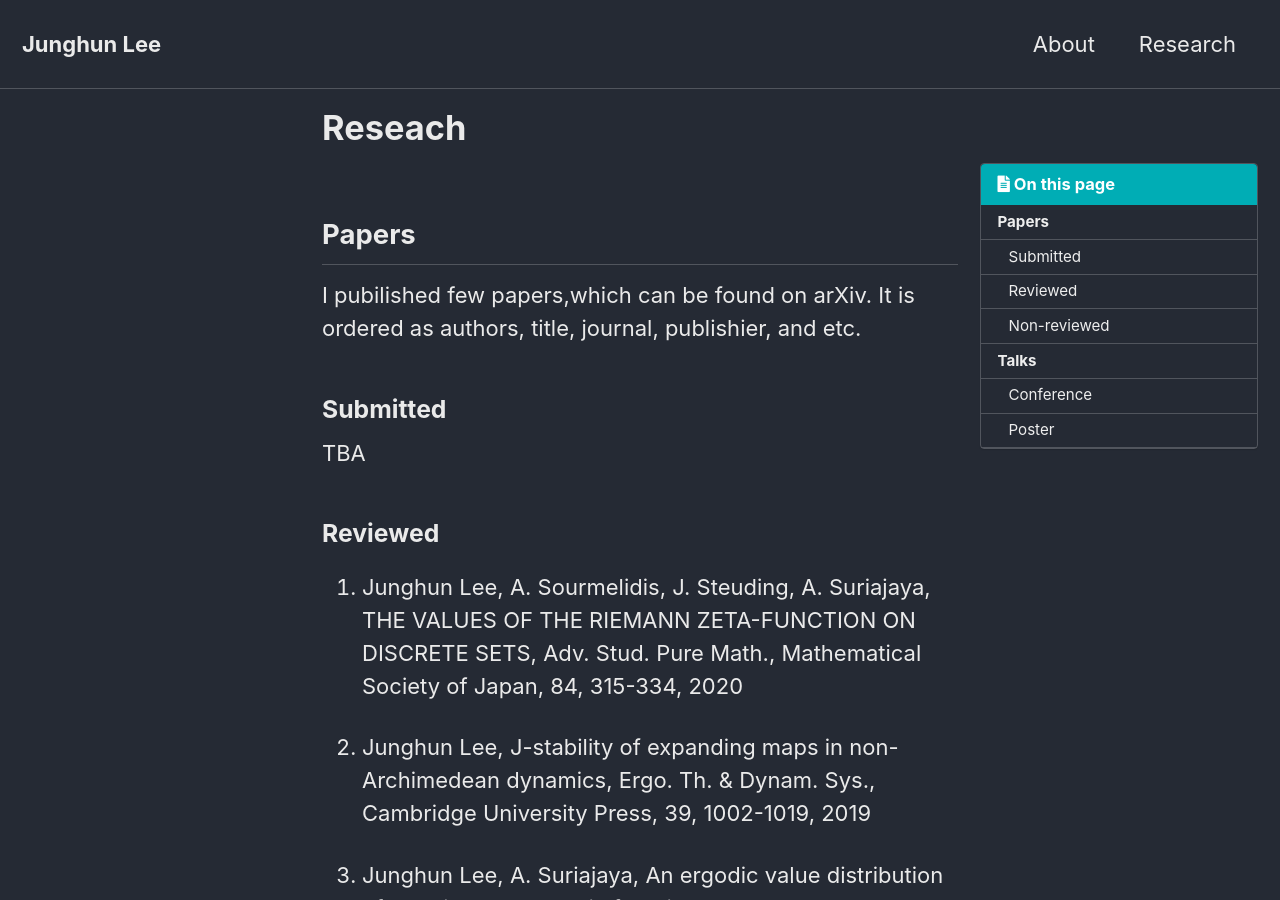
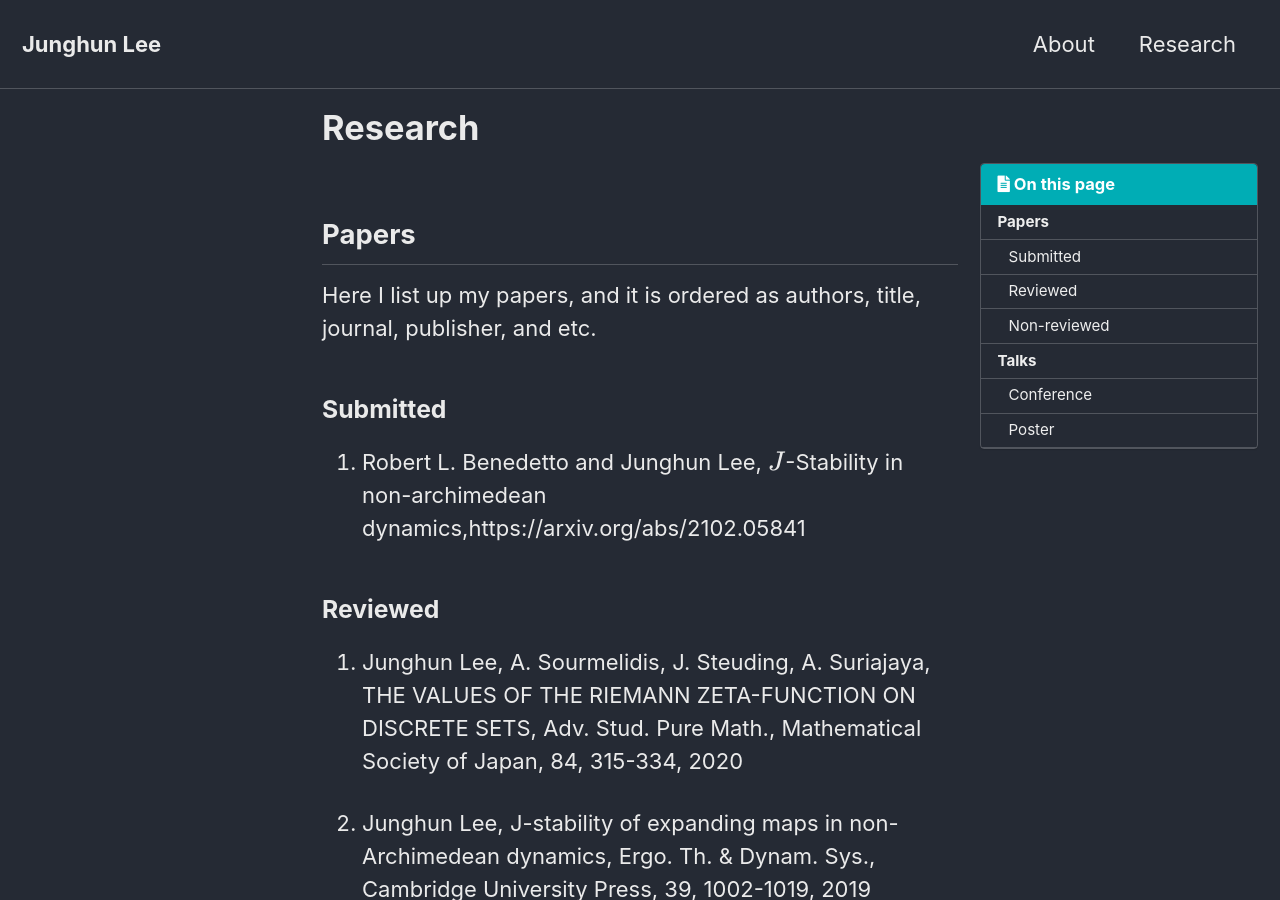
Before and after one commit to JunghunLee-math/JunghunLee-math.github.io, a Jekyll site: the page built from _pages/research.md, in a window 1280 px wide and 900 px high. Built offline with Jekyll 4.4.1, drawn with Linux system fonts in a browser that asks for light colours; cached includes are drawn as plain includes; formulas are drawn with MathJax 3.

Commit message:
Add arXiv to research.md

```diff
--- a/_pages/research.md
+++ b/_pages/research.md
@@ -1,18 +1,17 @@
 ---
 layout: single
 permalink: /research/
-title: "Reseach"
+title: "Research"
 toc: true
 ---
 
 ## Papers
 
-I pubilished few papers,which can be found on arXiv.
-It is ordered as authors, title, journal, publishier, and etc.
+Here I list up my papers, and it is ordered as authors, title, journal, publisher, and etc.
 
 ### Submitted
 
-TBA
+1. Robert L. Benedetto and Junghun Lee, $J$-Stability in non-archimedean dynamics,https://arxiv.org/abs/2102.05841
 
 ### Reviewed
 
```
